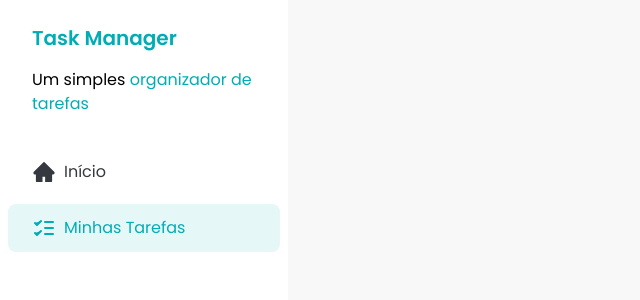
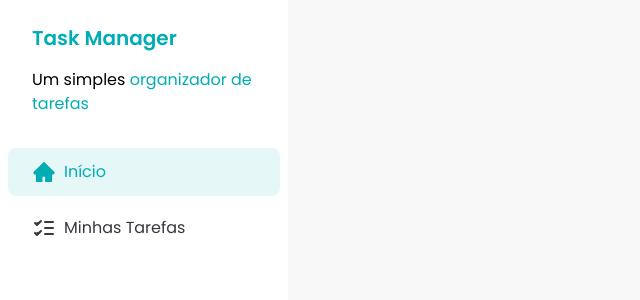
Before and after one commit to Viniciusbsouto/Task-Manager, a React app: page / in a window 1280 px wide. Shown: the top 300 px of the page, without its empty margins (0-640 px from the left). Built offline with nearby package versions, Linux system fonts and the light colour scheme; the HTML template or start-up script is replaced by a standard one.

Commit message:
feat: ensure SidebarButton changes according to active route

```diff
--- a/src/componentes/Sidebar.jsx
+++ b/src/componentes/Sidebar.jsx
@@ -15,11 +15,11 @@
       </div>
 
       <div className="flex flex-col gap-2 p-2">
-        <SidebarButton href="/" color="unselected">
+        <SidebarButton to="/">
           <HomeIcon />
           Início
         </SidebarButton>
-        <SidebarButton href="/tasks" color="selected">
+        <SidebarButton to="/tasks">
           <TasksIcon />
           Minhas Tarefas
         </SidebarButton>
--- a/src/componentes/SidebarButton.jsx
+++ b/src/componentes/SidebarButton.jsx
@@ -1,6 +1,7 @@
+import { NavLink } from "react-router-dom";
 import { tv } from "tailwind-variants";
 
-const SidebarButton = ({ children, color, href }) => {
+const SidebarButton = ({ children, to }) => {
   const sidebar = tv({
     base: "flex items-center gap-2 rounded-lg px-6 py-3",
     variants: {
@@ -11,9 +12,14 @@
     },
   });
   return (
-    <a href={href} className={sidebar({ color })}>
+    <NavLink
+      to={to}
+      className={({ isActive }) =>
+        sidebar({ color: isActive ? "selected" : "unselected" })
+      }
+    >
       {children}
-    </a>
+    </NavLink>
   );
 };
 
```
